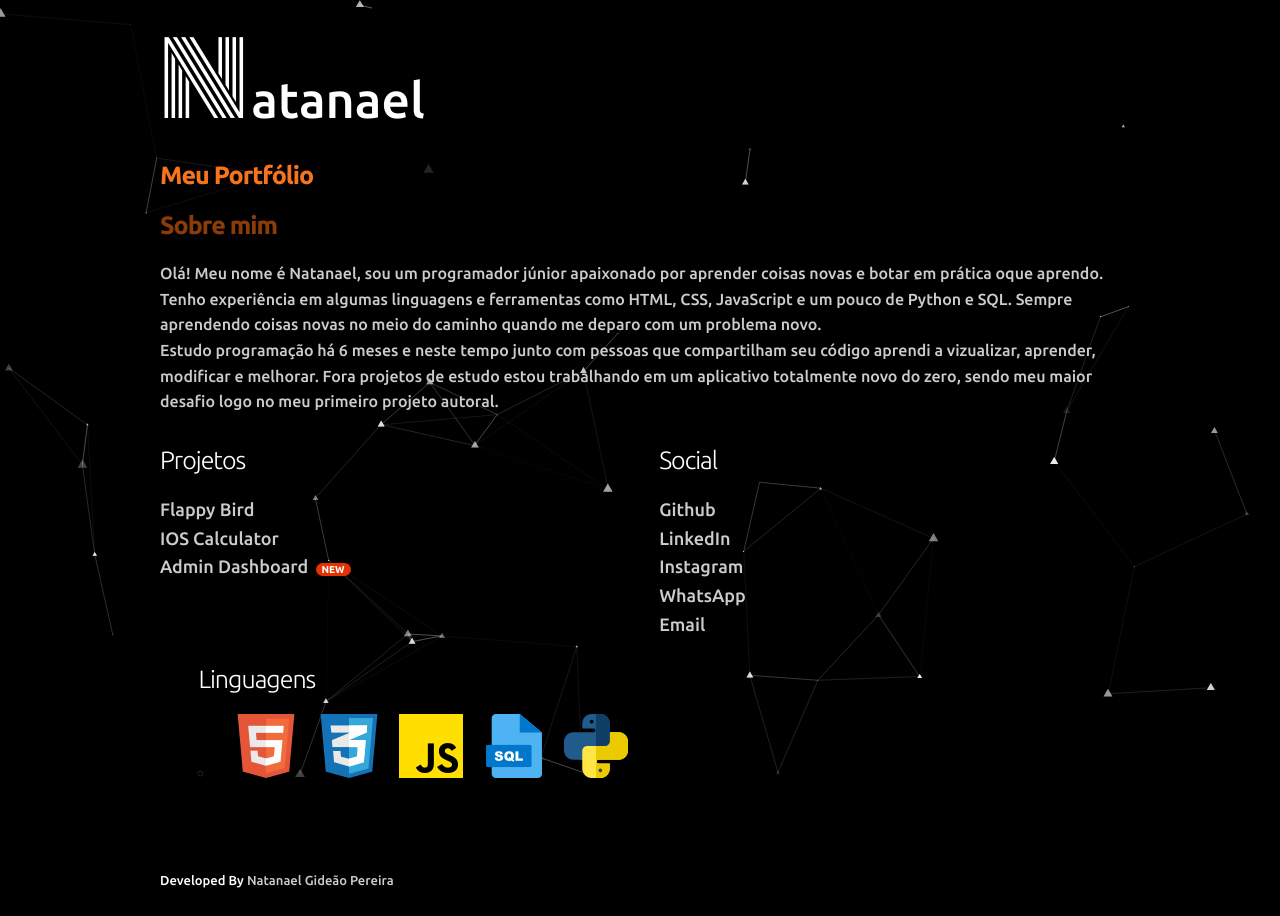
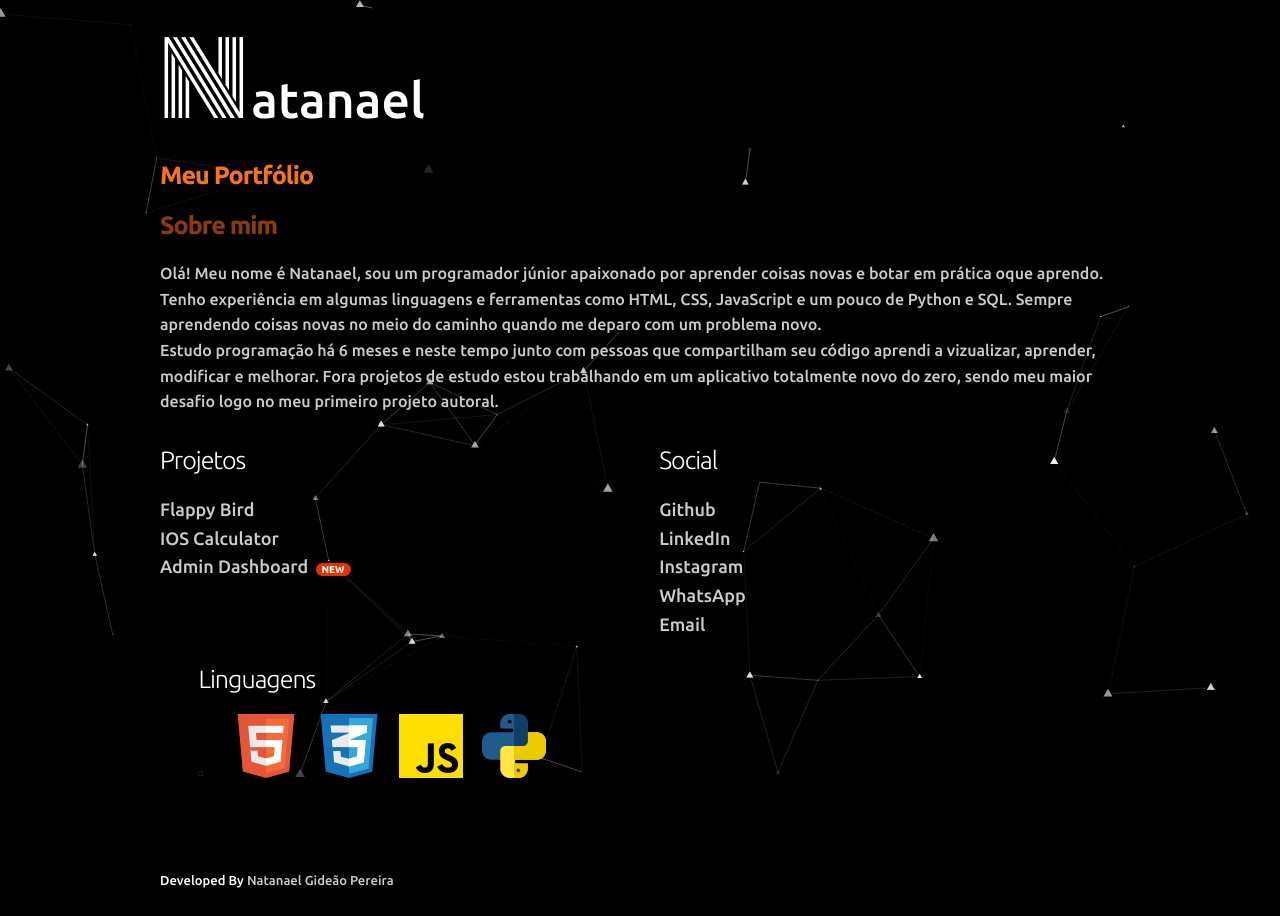
Before and after one commit to NatanaelGM/MyPortfolio, a plain HTML site: page index.html in a window 1280 px wide. Drawn offline with nearby package versions, Linux system fonts and the light colour scheme.

Commit message:
Atualizar o index.html

```diff
--- a/index.html
+++ b/index.html
@@ -141,7 +141,6 @@
                   <img class="lng" src="/assets/html.png" />
                   <img class="lng" src="/assets/css.png" />
                   <img class="lng" src="/assets/javascript.png" />
-                  <img class="lng" src="/assets/sql.png" />
                   <img class="lng" src="/assets/python.png" />
                 </li>
               </ul>
```
